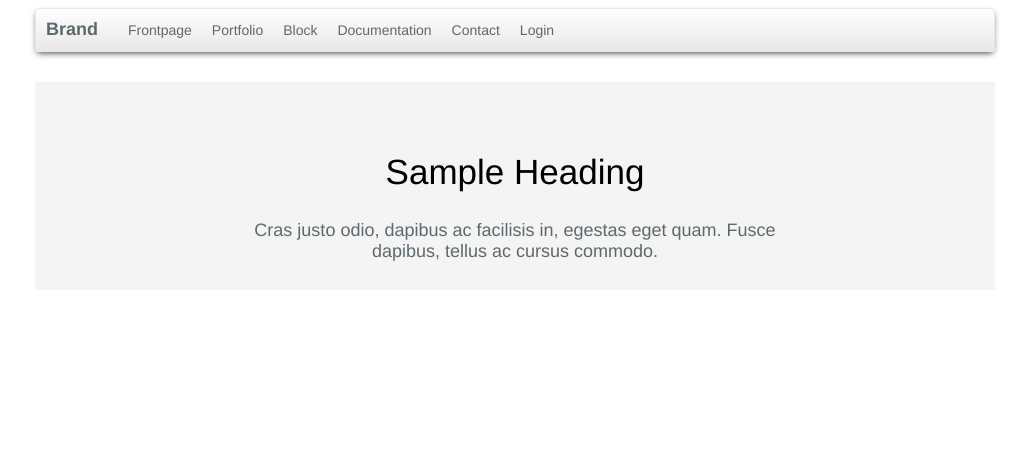
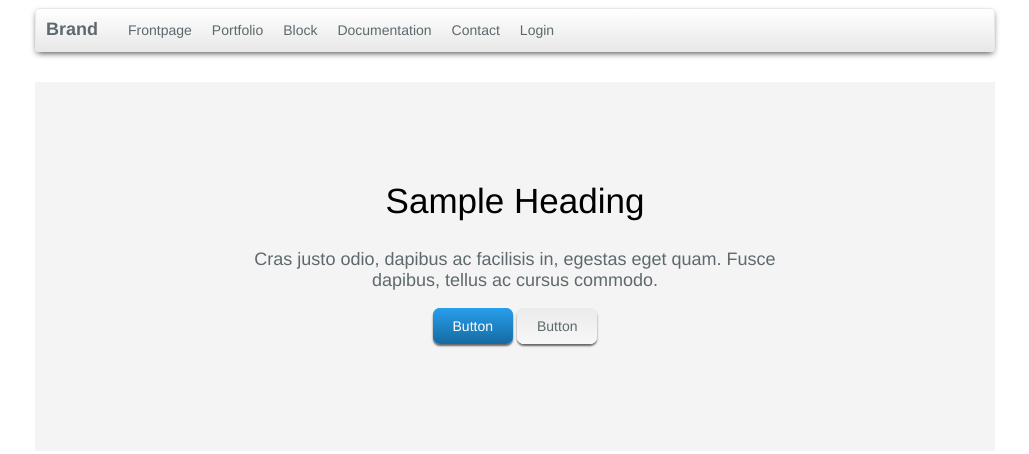
Before and after one commit to ValeriiaSidorenko/SAMPLE_HEADING, a website: page index.html in a window 1280 px wide. Shown: the whole page, without its empty margins (125-1154 px from the left). Drawn offline with Linux system fonts and the light colour scheme.

Commit message:
add Buttoms

```diff
--- a/index.html
+++ b/index.html
@@ -26,6 +26,10 @@
 				<p class="Text Text-SampleHeading-Content">
 					Cras justo odio, dapibus ac facilisis in, egestas eget quam. Fusce dapibus, tellus ac cursus commodo.
 				</p>
+				<p>
+					<a href="#" class="Text ButtonBlue">Button</a>
+					<a href="#" class="Text ButtonLight">Button</a>
+				</p>
 			</div>
 
 		</section>
--- /dev/null
+++ b/src/styles/ButtonBlue/ButtonBlue.less
@@ -0,0 +1,25 @@
+.ButtonBlue {
+	background: #289eed;
+	color: white;
+	background-image: -webkit-linear-gradient(top, #289eed, #156ba1);
+	background-image: -moz-linear-gradient(top, #289eed, #156ba1);
+	background-image: -ms-linear-gradient(top, #289eed, #156ba1);
+	background-image: -o-linear-gradient(top, #289eed, #156ba1);
+	background-image: linear-gradient(to bottom, #289eed, #156ba1);
+	-webkit-border-radius: 7;
+	-moz-border-radius: 7;
+	border-radius: 7px;
+	-webkit-box-shadow: 0px 2px 2px #666666;
+	-moz-box-shadow: 0px 2px 2px #666666;
+	box-shadow: 0px 2px 2px #666666;
+	padding: 10px 20px 10px 20px;
+
+	&:hover {
+		background: #61bffa;
+		background-image: -webkit-linear-gradient(top, #61bffa, #5a97bf);
+		background-image: -moz-linear-gradient(top, #61bffa, #5a97bf);
+		background-image: -ms-linear-gradient(top, #61bffa, #5a97bf);
+		background-image: -o-linear-gradient(top, #61bffa, #5a97bf);
+		background-image: linear-gradient(to bottom, #61bffa, #5a97bf);
+	}
+}
--- /dev/null
+++ b/src/styles/ButtonLight/ButtonLight.less
@@ -0,0 +1,24 @@
+.ButtonLight {
+	background: #ebebeb;
+	background-image: -webkit-linear-gradient(top, #ebebeb, #f7f7f7);
+	background-image: -moz-linear-gradient(top, #ebebeb, #f7f7f7);
+	background-image: -ms-linear-gradient(top, #ebebeb, #f7f7f7);
+	background-image: -o-linear-gradient(top, #ebebeb, #f7f7f7);
+	background-image: linear-gradient(to bottom, #ebebeb, #f7f7f7);
+	-webkit-border-radius: 7;
+	-moz-border-radius: 7;
+	border-radius: 7px;
+	-webkit-box-shadow: 0px 2px 2px #666666;
+	-moz-box-shadow: 0px 2px 2px #666666;
+	box-shadow: 0px 2px 2px #666666;
+	padding: 10px 20px 10px 20px;
+
+	&:hover {
+		background: #f0f0f0;
+		background-image: -webkit-linear-gradient(top, #f0f0f0, #dbdbdb);
+		background-image: -moz-linear-gradient(top, #f0f0f0, #dbdbdb);
+		background-image: -ms-linear-gradient(top, #f0f0f0, #dbdbdb);
+		background-image: -o-linear-gradient(top, #f0f0f0, #dbdbdb);
+		background-image: linear-gradient(to bottom, #f0f0f0, #dbdbdb);
+	}
+}
--- a/src/styles/SampleHeading/SampleHeading.less
+++ b/src/styles/SampleHeading/SampleHeading.less
@@ -2,7 +2,9 @@
 
 .SampleHeading {
 	margin-top: 30px;
+	padding: 70px 0 100px 0;
 	width: 960px;
+	height: 100%;
 	background-color: @background-SampleHeading;
 	display: flex;
 	flex-direction: column;
--- a/src/styles/Text/Text.less
+++ b/src/styles/Text/Text.less
@@ -24,14 +24,15 @@
 }
 
 .Text-SampleHeading {
-	margin: 70px 0 0 0;
 	font-size: 35px;
 	font-family: Helvetica;
 	font-weight: normal;
+	margin-bottom: 0;
 
 	&-Content {
 		font-size: 18px;
 		width: 60%;
 		text-align: center;
+		margin-bottom: 0;
 	}
 }
--- a/src/styles/style.less
+++ b/src/styles/style.less
@@ -3,3 +3,5 @@
 @import url(Text/Text.less);
 @import url(Header/HeaderList.less);
 @import url(SampleHeading/SampleHeading.less);
+@import url(ButtonBlue/ButtonBlue.less);
+@import url(ButtonLight/ButtonLight.less);
```
Also changed, not shown: dist/css/style.css, src/styles/Fonts/Tajawal-Regular.ttf (deleted).
